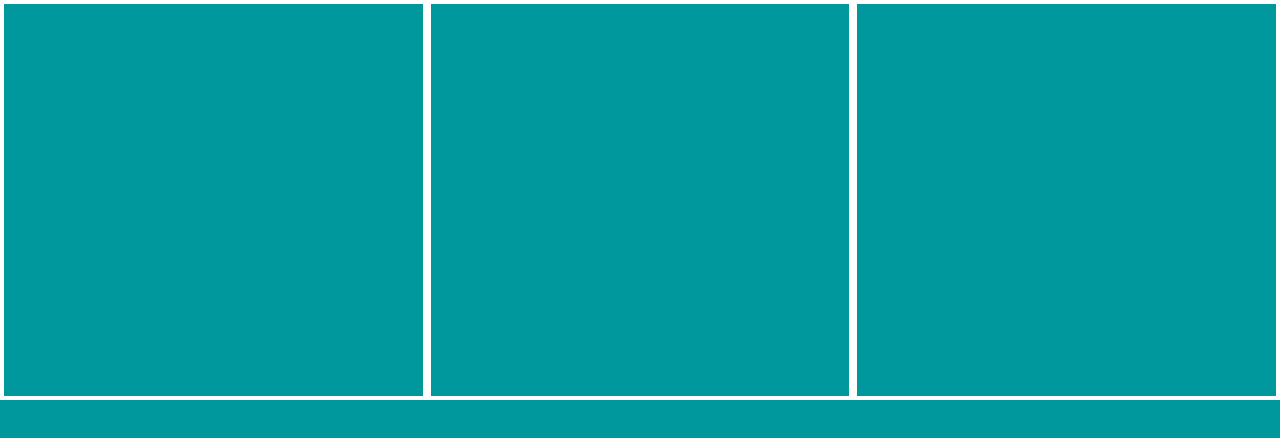
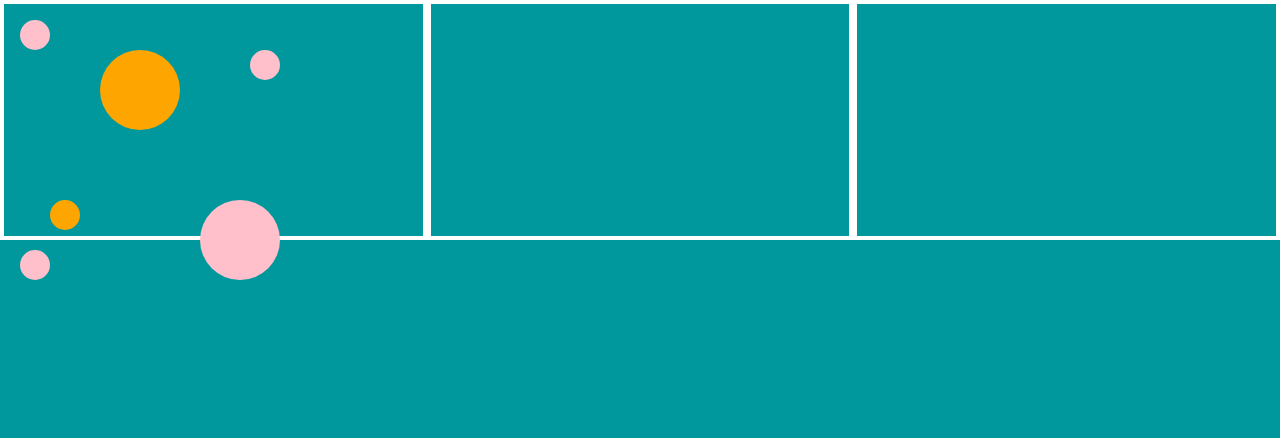
Before and after one commit to rbamarc/picasso, a plain HTML site: page index.html in a window 1280 px wide. Drawn offline with Linux system fonts and the light colour scheme.

Commit message:
added balls

```diff
--- a/index.html
+++ b/index.html
@@ -9,19 +9,20 @@
 </head>
 <body>
     <div class="container">
+        <div class="lower"></div>
+        <div class="circle circle1"></div>
+        <div class="circle circle2"></div>
+        <div class="circle circle3"></div>
+        <div class="circle circle4"></div>
+        <div class="circle circle5"></div>
+        <div class="circle circle6"></div>
         <div class="upper">
             <div></div>
             <div></div>
             <div></div>
 
         </div>
-        <div class="lower"></div>
-        <div class="circle1"></div>
-        <div class="circle2"></div>
-        <div class="circle3"></div>
-        <div class="circle4"></div>
-        <div class="circle5"></div>
-        <div class="circle6"></div>
+
     </div>
 </body>
 </html>
--- a/style.css
+++ b/style.css
@@ -4,6 +4,7 @@ body{
 }
 
 .container{
+    position: relative;
     display: flex;
     flex-direction: column;
     height: 100vh;
@@ -13,7 +14,7 @@ body{
 .upper{
     position: relative;
     display: flex;
-    height: 50%;
+    height: 30%;
     background-color: #00989d;
 }
 
@@ -23,9 +24,68 @@ body{
     justify-content: center;
     align-items: center;
     color: white;
-    font-size: 30px;
+
     border: white 0.3rem solid;
-    font-weight: bold;
-    text-transform: uppercase;
+
 
 }
+
+.circle{
+    position: absolute;
+    width: 80px;
+    height: 80px;
+    border-radius: 50%;
+}
+
+.circle1{
+    background-color: pink;
+    width: 30px;
+    height: 30px;
+    top: 20px;
+    left: 20px;
+    z-index: 1;
+
+}
+
+.circle2{
+    background-color: orange;
+
+    top: 50px;
+    left: 100px;
+    z-index: 1;
+}
+
+.circle3{
+    background-color: pink;
+    width: 30px;
+    height: 30px;
+    top: 50px;
+    left: 250px;
+    z-index: 1;
+}
+
+.circle4{
+    background-color: orange;
+    width: 30px;
+    height: 30px;
+    top: 200px;
+    left: 50px;
+    z-index: 1;
+}
+
+.circle5{
+    background-color: pink;
+
+    top: 200px;
+    left: 200px;
+    z-index: 1;
+}
+
+.circle6{
+    background-color: pink;
+    width: 30px;
+    height: 30px;
+    top: 250px;
+    left: 20px;
+    z-index: 1;
+}
```
